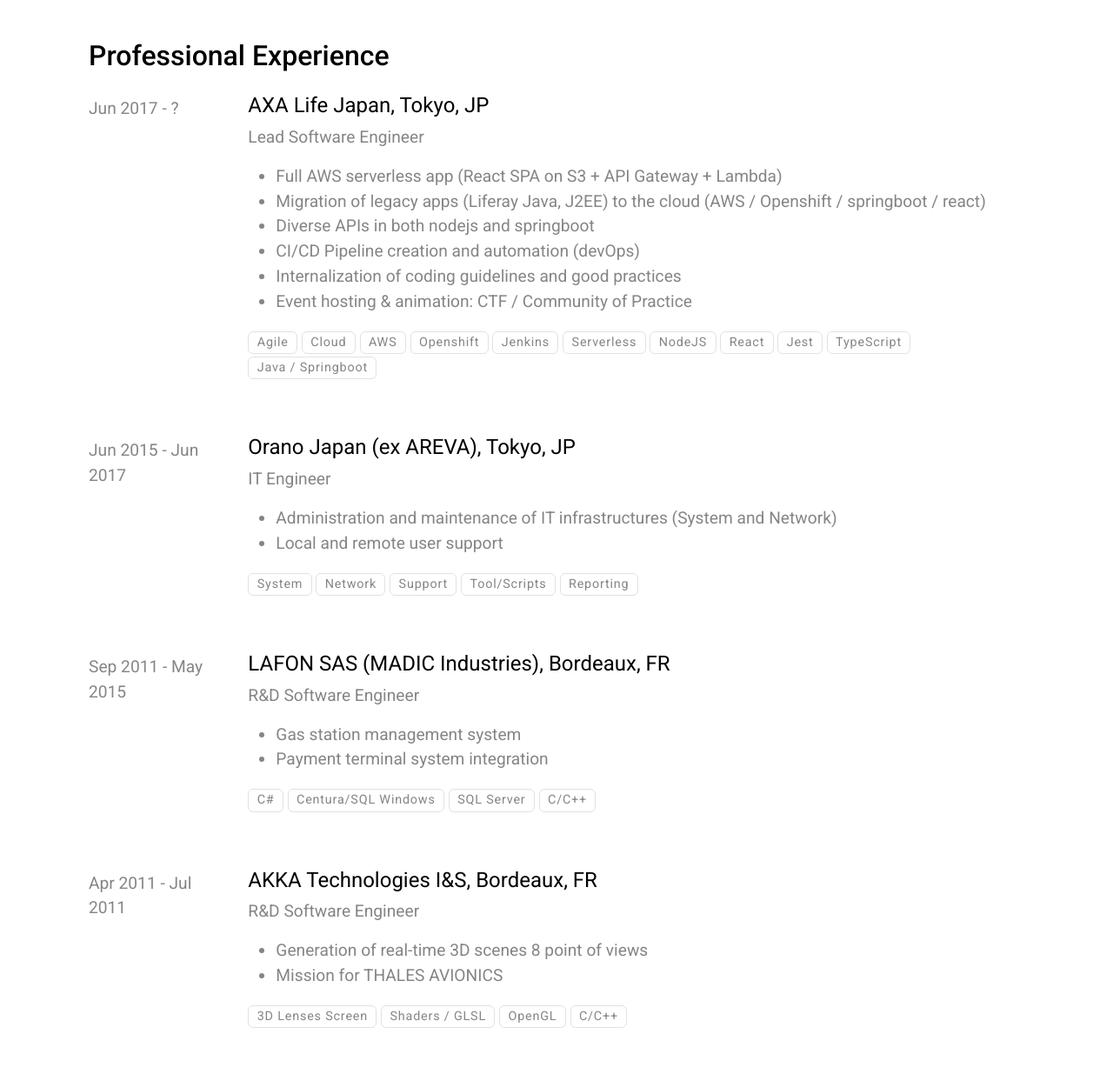
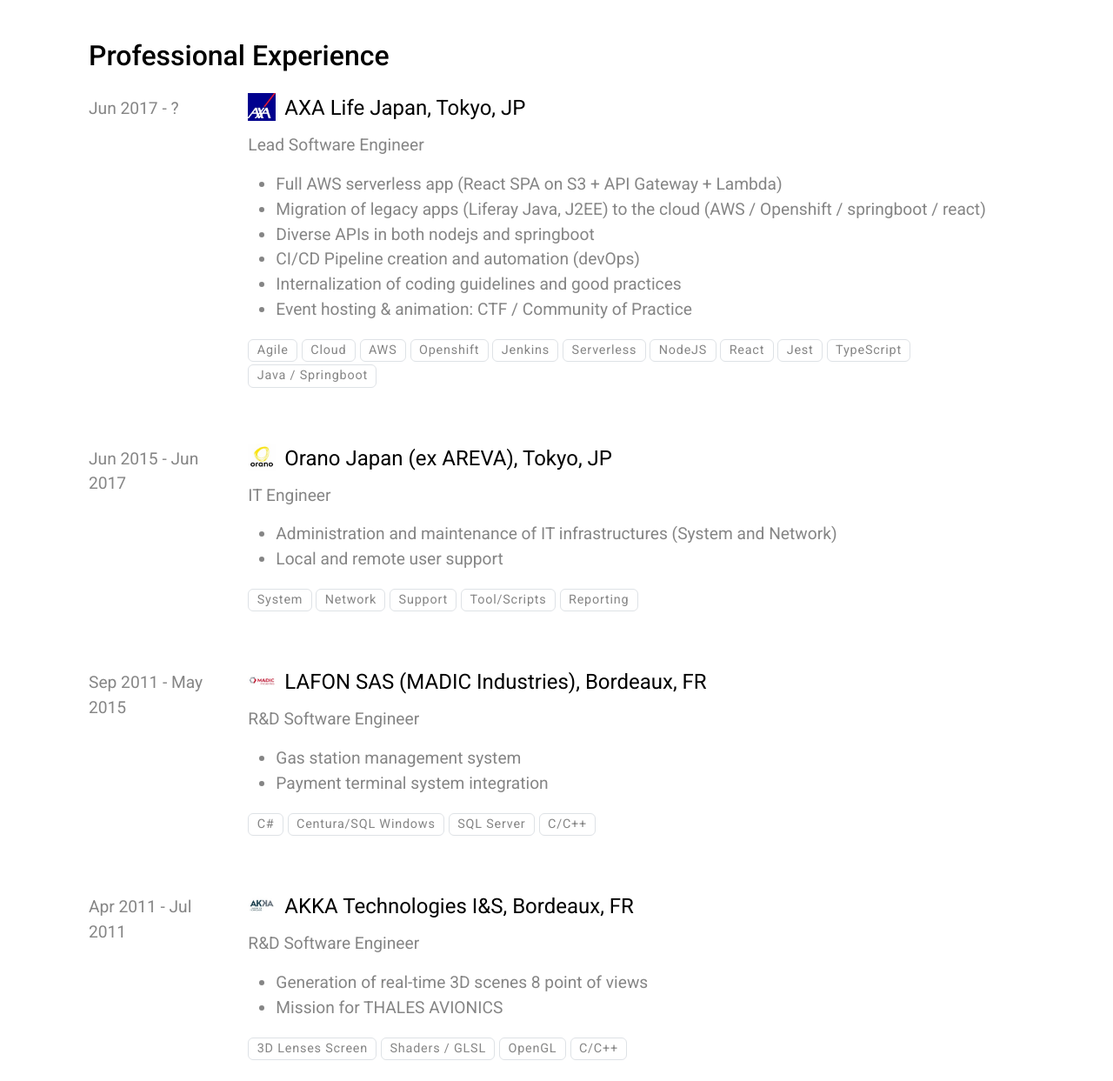
Before and after one commit to fffan64/resume, a plain HTML site: page index.html in a window 1280 px wide. Shown: the part 423-1666 px from the top of the page at 87% size. Drawn offline with nearby package versions, Linux system fonts and the light colour scheme.

Commit message:
Deploying to gh-pages from  @ 69ec431c08597ced44a213168a47ac696a689471 🚀

```diff
--- a/index.html
+++ b/index.html
@@ -113,7 +113,8 @@
                 Jun 2017 - ?
             </div>
             <div class="col-md-10">
-                <h3 class="fs-4 fw-normal">AXA Life Japan, Tokyo, JP</h3>
+
+                <h3 class="fs-4 fw-normal"><img src="axa_logo.jpg" style="width: 32px; height: 32px; margin-right: 10px; margin-bottom: 6px;"/>AXA Life Japan, Tokyo, JP</h3>
 
                 <div><p>Lead Software Engineer</p>
 
@@ -139,7 +140,8 @@
                 Jun 2015 - Jun 2017
             </div>
             <div class="col-md-10">
-                <h3 class="fs-4 fw-normal">Orano Japan (ex AREVA), Tokyo, JP</h3>
+
+                <h3 class="fs-4 fw-normal"><img src="orano_logo.jpg" style="width: 32px; height: 32px; margin-right: 10px; margin-bottom: 6px;"/>Orano Japan (ex AREVA), Tokyo, JP</h3>
 
                 <div><p>IT Engineer</p>
 
@@ -159,7 +161,8 @@
                 Sep 2011 - May 2015
             </div>
             <div class="col-md-10">
-                <h3 class="fs-4 fw-normal">LAFON SAS (MADIC Industries), Bordeaux, FR</h3>
+
+                <h3 class="fs-4 fw-normal"><img src="madic.jpg" style="width: 32px; height: 32px; margin-right: 10px; margin-bottom: 6px;"/>LAFON SAS (MADIC Industries), Bordeaux, FR</h3>
 
                 <div><p>R&amp;D Software Engineer</p>
 
@@ -178,7 +181,8 @@
                 Apr 2011 - Jul 2011
             </div>
             <div class="col-md-10">
-                <h3 class="fs-4 fw-normal">AKKA Technologies I&amp;S, Bordeaux, FR</h3>
+
+                <h3 class="fs-4 fw-normal"><img src="akka.jpg" style="width: 32px; height: 32px; margin-right: 10px; margin-bottom: 6px;"/>AKKA Technologies I&amp;S, Bordeaux, FR</h3>
 
                 <div><p>R&amp;D Software Engineer</p>
 
@@ -197,6 +201,7 @@
                 Jan 2011 - Apr 2011
             </div>
             <div class="col-md-10">
+
                 <h3 class="fs-4 fw-normal">Techniques Effects, Pau, FR</h3>
 
                 <div><p>Software Developer - 2D/3D Production Assist</p>
@@ -216,7 +221,7 @@
     <div class="border-bottom border-2 border-print-0 border-dark mb-5 pb-5 pb-print-0 mb-print-1">
         <h2 class="mb-4">Education</h2>
         <ul>
-            <li><b>Computer Engineering Degree</b> - <a href="https://www.imerir.com/">IMERIR</a>, France [2007 - 2010]</li>
+            <li><b>Computer Engineering Degree</b> - <a href="https://www.imerir.com/"><img src="imerir.jpg" style="width: 32px; height: 32px; margin-right: 10px; margin-bottom: 6px;"/>IMERIR</a>, France [2007 - 2010]</li>
             <ul>
             <li><b>Bachelor of Science in Computing</b> <i>(Student exchange)</i> - <a href="http://www.itb.ie/">Institute of Technology Blanchardstown</a>, Ireland [2009 - 2010]</li>
             <li><b>Master in Sciences, Technologies, Health</b> - <a href="https://www.univ-perp.fr/">Universite de Perpignan</a>, France [2008 - 2009]</li>
```
Also changed, not shown: akka.jpg (added), axa_logo.jpg (added), imerir.jpg (added), madic.jpg (added), orano_logo.jpg (added), 1 other file.
